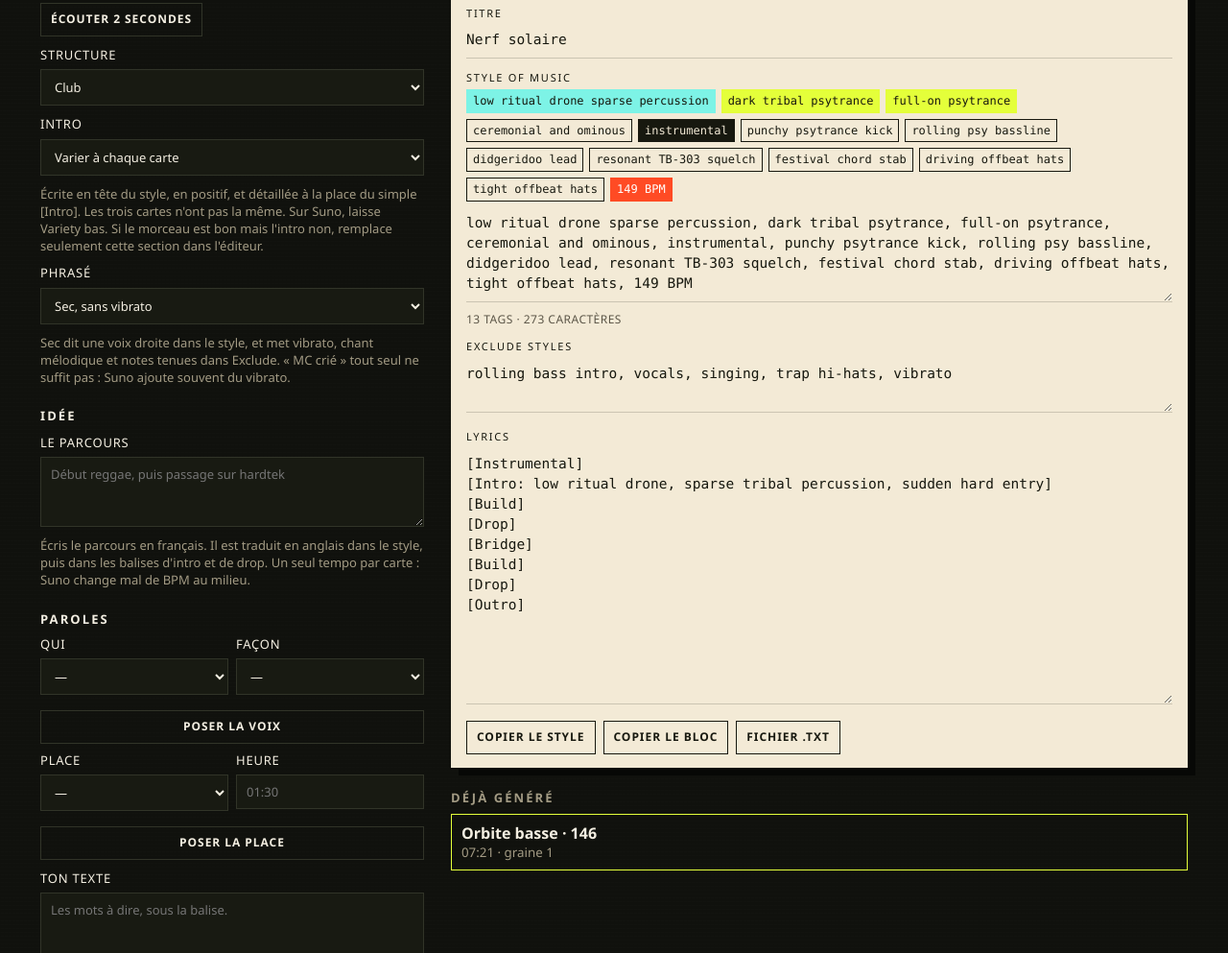
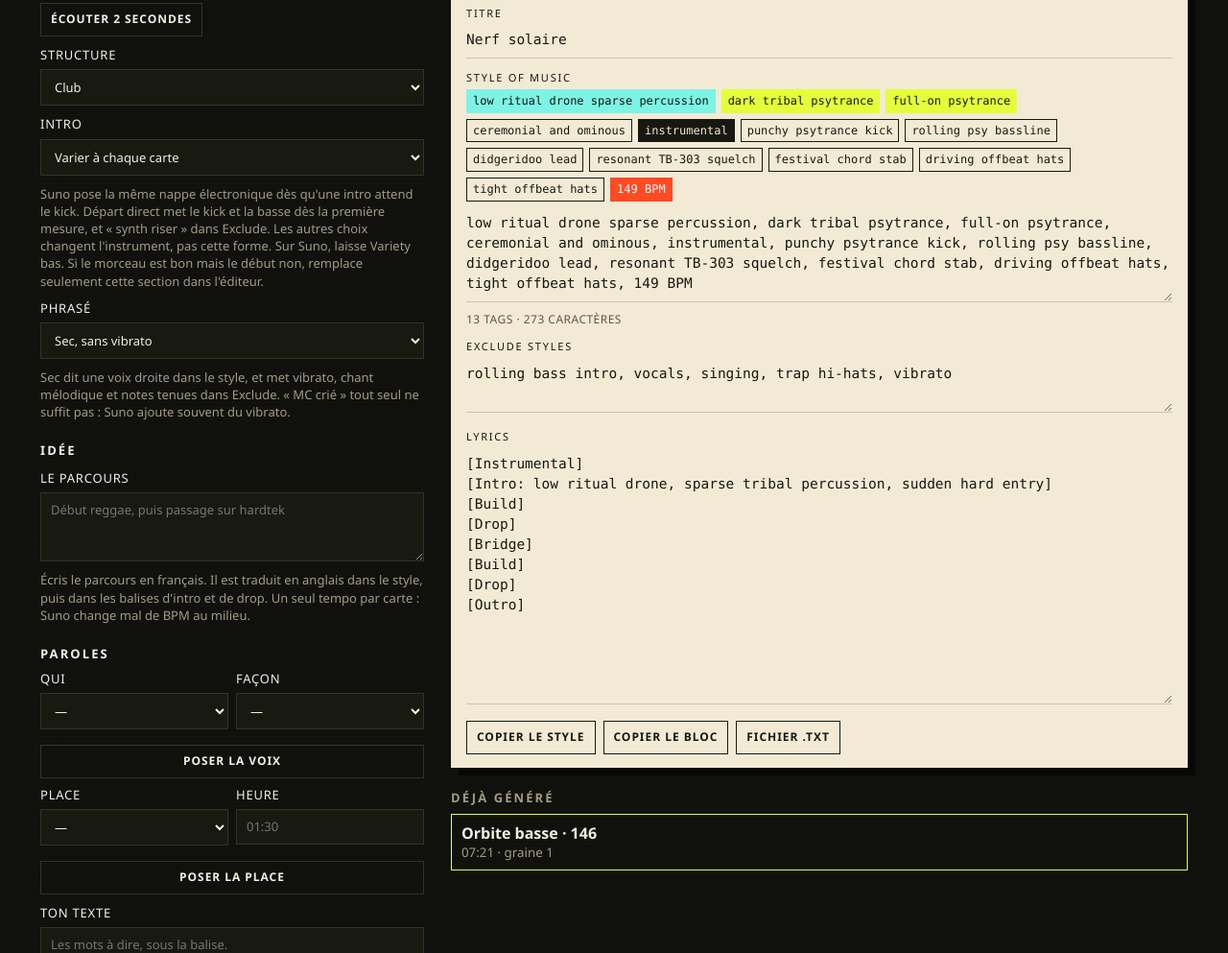
Before and after one commit to jok3rgaming33-stack/WildOhm, a plain HTML site: page index.html in a window 1280 px wide. Shown: the part 2515-3508 px from the top of the page at 96% size. Drawn offline with Linux system fonts and the light colour scheme.

Commit message:
Ajoute un depart direct sur le kick pour eviter l'intro electronique repetee.

```diff
--- a/engine.js
+++ b/engine.js
@@ -593,6 +593,12 @@
       style: "sudden hard ritual entry",
       lyric: "[Intro: short silence then sudden hard entry, no long filter rise]",
       avoid: "long filter rise"
+    },
+    {
+      id: "direct",
+      style: "full kick and bass from the first beat",
+      lyric: "[Intro: full kick and bass from the first beat, the track is already moving, no drone, no filter rise, no synth riser]",
+      avoid: "synth riser"
     }
   ];
 
--- a/index.html
+++ b/index.html
@@ -133,6 +133,7 @@
           <span>Intro</span>
           <select id="intro">
             <option value="vary">Varier à chaque carte</option>
+            <option value="direct">Départ direct, sur le kick</option>
             <option value="didge">Didgeridoo seul</option>
             <option value="acid">303 filtré seul</option>
             <option value="hats">Hats rituels</option>
@@ -142,7 +143,7 @@
             <option value="off">Classique, intro vague</option>
           </select>
         </label>
-        <p class="hint">Écrite en tête du style, en positif, et détaillée à la place du simple [Intro]. Les trois cartes n'ont pas la même. Sur Suno, laisse Variety bas. Si le morceau est bon mais l'intro non, remplace seulement cette section dans l'éditeur.</p>
+        <p class="hint">Suno pose la même nappe électronique dès qu'une intro attend le kick. Départ direct met le kick et la basse dès la première mesure, et « synth riser » dans Exclude. Les autres choix changent l'instrument, pas cette forme. Sur Suno, laisse Variety bas. Si le morceau est bon mais le début non, remplace seulement cette section dans l'éditeur.</p>
         <label class="field">
           <span>Phrasé</span>
           <select id="phrase">
```
